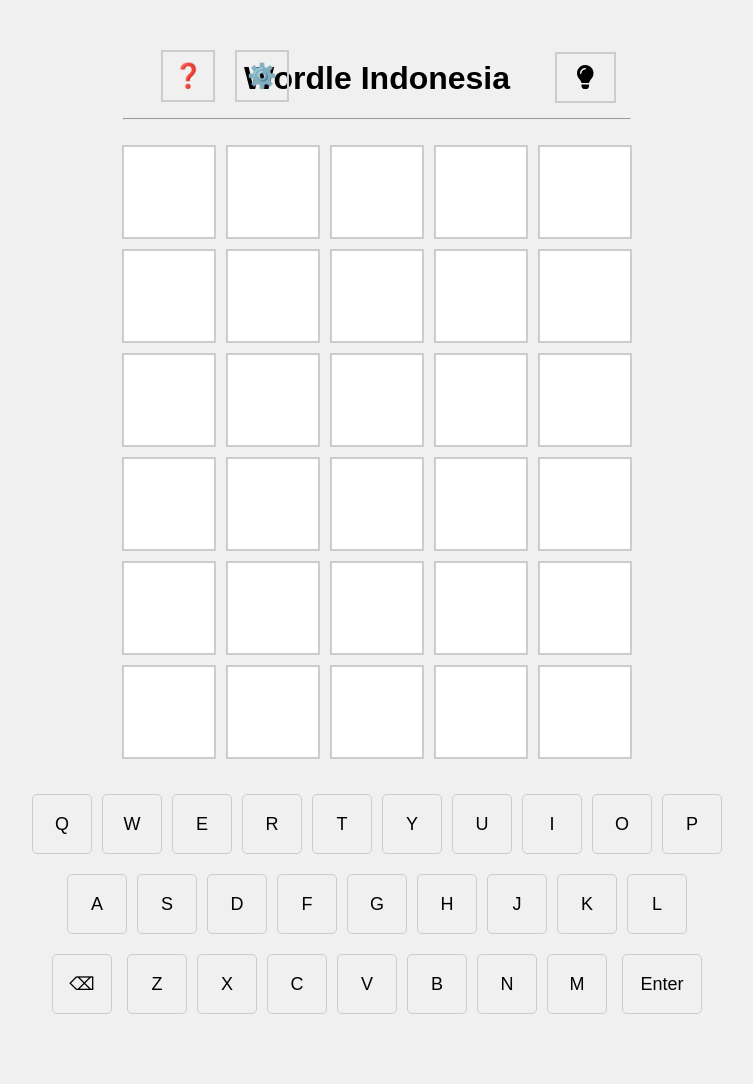
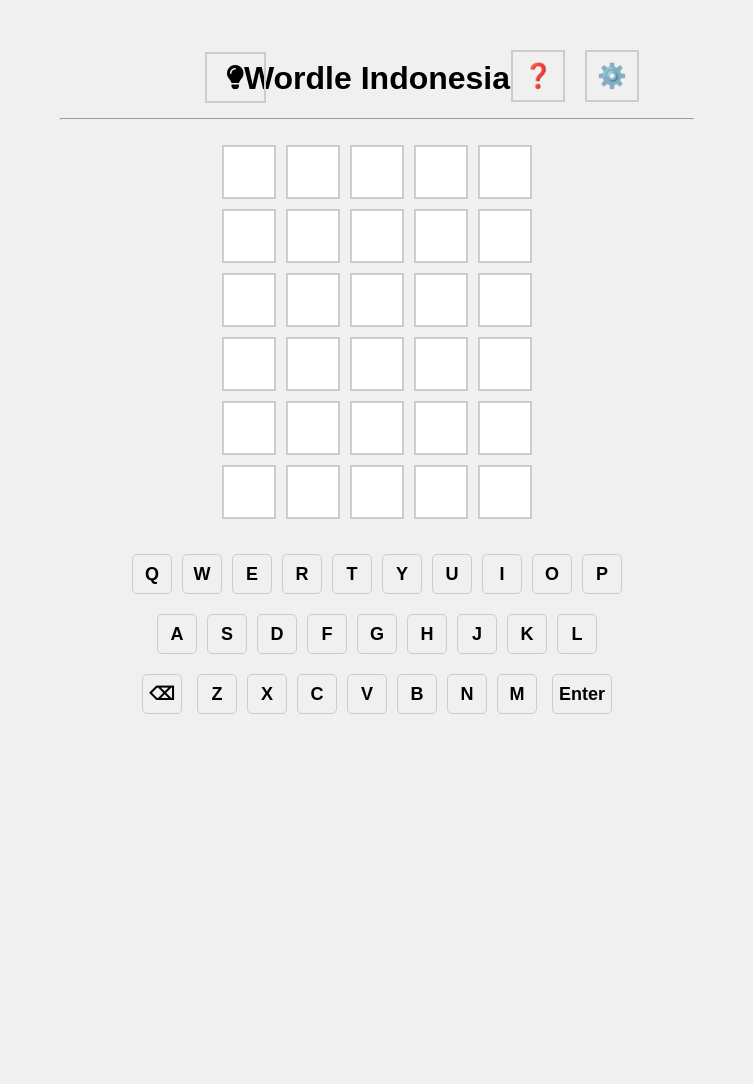
Before and after one commit to pangeranS29/Project-Algoritma-Lanjut-Kelompok-05, a Flask app: page / in a window 1280 px wide. Shown: the whole page, without its empty margins (263-1016 px from the left). After the commit the page ends 714 px from the top, so only its background shows below. Run offline with Flask 3, Linux system fonts and the light colour scheme.

Commit message:
tambahan

```diff
--- a/static/style.css
+++ b/static/style.css
@@ -5,7 +5,7 @@
 #hint-container {
     position: absolute; /* Allows free positioning */
     top: -5px; /* Adjust the distance from the top */
-    left: 800px; /* Adjust the distance from the left */
+    left: 450px; /* Adjust the distance from the left */
     z-index: 1000;
 }
 
@@ -41,7 +41,7 @@
 #toolbar {
     position: absolute;
     top:-20px; /* Match top alignment with the hint container */
-    right: 700px; /* Adjust the distance from the right */
+    right: 350px; /* Adjust the distance from the right */
     display: flex;
     justify-content: flex-end;
 
@@ -99,8 +99,8 @@
 }
 
 .cell {
-    width:90px;
-    height: 90px;
+    width:50px;
+    height: 50px;
     border: 2px solid #ccc;
     margin: 5px;
     font-size: 24px;
@@ -124,8 +124,8 @@
 }
 
 .key {
-    width: 60px;
-    height: 60px;
+    width: 40px;
+    height: 40px;
     margin: 5px;
     font-size: 18px;
     cursor: pointer;
@@ -142,16 +142,22 @@
 
 /* Styles for the BACKSPACE key */
 .key-backspace {
-    width: 60px; /* Adjust the width to make it larger */
-    height: 60px; /* Same height as other keys */
+    width: 40px; /* Adjust the width to make it larger */
+    height: 40px; /* Same height as other keys */
     margin-right: 10px; /* Add margin to separate from the 'Z' key */
 }
 
 /* Styles for the ENTER key */
 .key-enter {
-    width: 80px; /* Adjust the width to make it larger */
-    height: 60px; /* Same height as other keys */
+    width: 60px; /* Adjust the width to make it larger */
+    height: 40px; /* Same height as other keys */
     margin-left: 10px; /* Add margin to separate from other keys */
+}
+
+
+/* Membuat teks pada tombol keyboard menjadi tebal */
+.key, .key-enter, .key-backspace {
+    font-weight: bold;
 }
 
 
@@ -179,6 +185,8 @@
     backface-visibility: hidden;
 }
 
+
+
 @keyframes flip {
     0% {
         transform: rotateX(0);
@@ -195,7 +203,7 @@
 
 /* Separator Styling */
 .separator {
-    width: 40%; /* Adjust width as needed */
+    width: 50%; /* Adjust width as needed */
     margin: 20px auto; /* Center it and add spacing around */
 
 }
--- a/templates/index.html
+++ b/templates/index.html
@@ -22,7 +22,7 @@
         </div>
 
         <div id="game-container">
-            <h1>Wordle Indonesia</h1>
+            <h1 style="font-weight: bold;">Wordle Indonesia</h1>
             <hr class="separator">
             <div id="grid"></div>
             <div id="keyboard"></div>
```
Also changed, not shown: app.py (line endings or trailing spaces).
